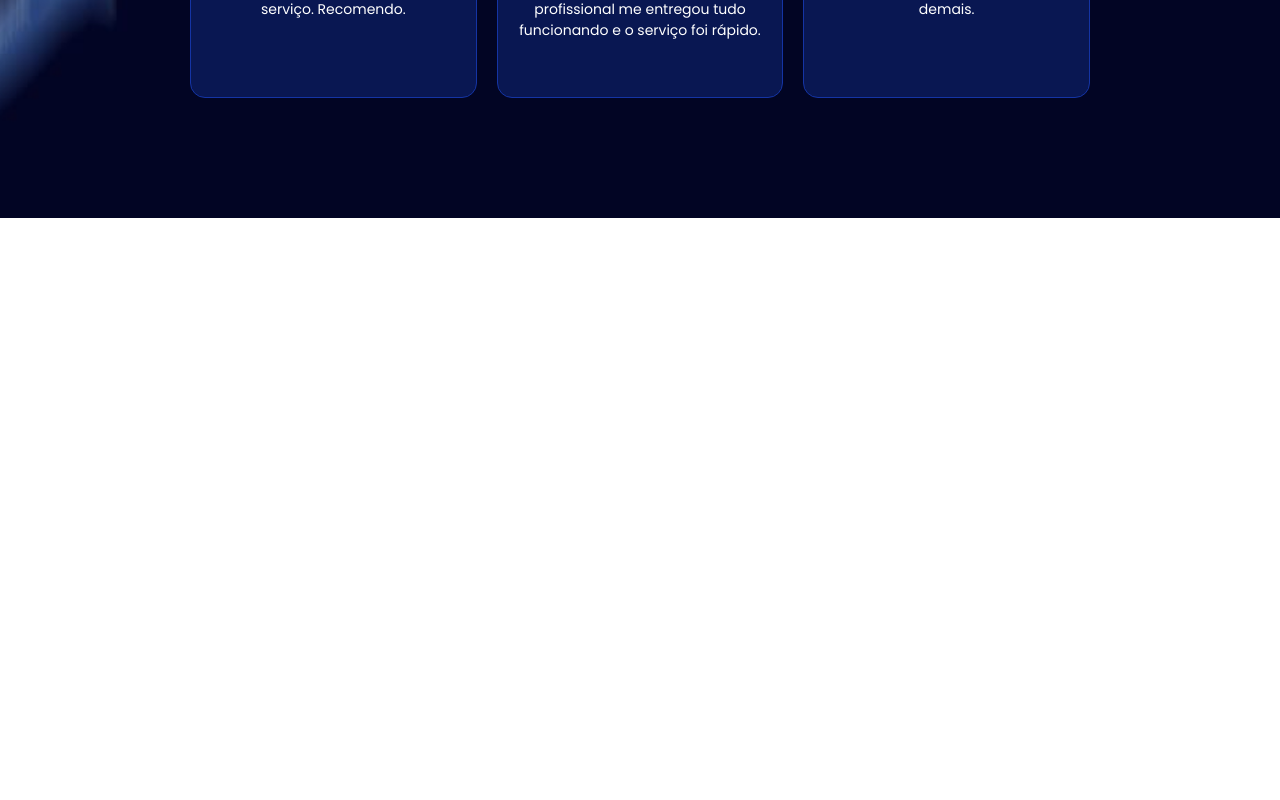
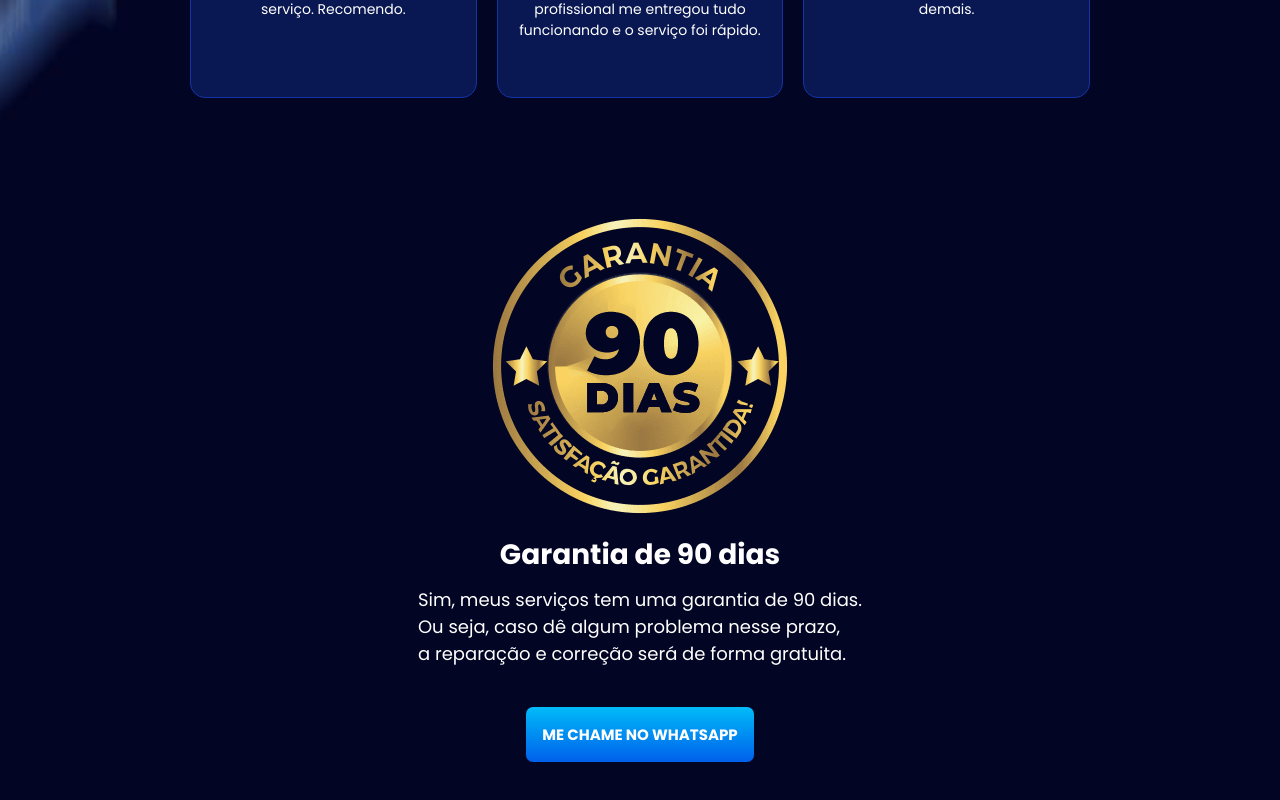
Before and after one commit to GustavoBento/projeto-eletricista, a React (Create React App) app: page / in a window 1280 px wide. Shown: the part 7100-7900 px from the top of the page. Before the commit the page ends 7318 px from the top, so only its background shows below. Built offline with nearby package versions, Linux system fonts and the light colour scheme.

Commit message:
Secao Garantia
comecei e finalizei a secao garantia responsivo

```diff
--- a/src/App.jsx
+++ b/src/App.jsx
@@ -5,6 +5,7 @@ import SecaoBlog from "./components/SecaoBlog/SecaoBlog";
 import SecaoCard from "./components/SecaoCard/SecaoCard";
 import SecaoClientes from "./components/SecaoClientes/SecaoClientes";
 import SecaoContato from "./components/SecaoContato/SecaoContato";
+import SecaoGarantia from "./components/SecaoGarantia/SecaoGarantia";
 import SecaoMaps from "./components/SecaoMaps/SecaoMaps";
 import SecaoResponsabilidade from "./components/SecaoResponsabilidade/SecaoResponsabilidade";
 import SecaoRisco from "./components/SecaoRisco/SecaoRisco";
@@ -23,6 +24,7 @@ export default function App() {
       <SecaoContato />
       <SecaoBlog />
       <SecaoClientes />
+      <SecaoGarantia />
     </div>
   )
 }
--- /dev/null
+++ b/src/components/SecaoGarantia/SecaoGarantia.css
@@ -0,0 +1,48 @@
+.secao-garantia {
+    background-color: #020524;
+    color: #fff;
+    display: flex;
+    justify-content: center;
+    align-items: center;
+    width: 100%;
+    padding: 0 20px 80px 20px;
+}
+
+.secao-garantia-container {
+    max-width: 900px;
+}
+
+.secao-garantia-container img {
+    display: block;
+    margin: 0 auto;
+}
+
+.secao-garantia-container h3 {
+    text-align: center;
+    font-size: 28px;
+    margin: 20px 0 10px 0;
+}
+
+.secao-garantia-container p {
+    font-size: 18px;
+    margin-bottom: 40px;
+}
+
+.secao-garantia-container .botao-wpp {
+    display: block;
+    margin: 0 auto;
+}
+
+@media screen and (max-width: 768px) {
+    .secao-garantia-container {
+        width: 300px;
+    }
+
+    .secao-garantia-container img {
+        width: 270px;
+    }
+
+    .secao-garantia-container p {
+        text-align: center;
+    }
+}
--- /dev/null
+++ b/src/components/SecaoGarantia/SecaoGarantia.jsx
@@ -0,0 +1,19 @@
+import "./SecaoGarantia.css";
+import imgGarantia from "../assets/garantia.png";
+import BotaoWhats from "../BotaoWhats/BotaoWhats";
+
+export default function SecaoGarantia() {
+  return (
+    <section className="secao-garantia">
+      <div className="secao-garantia-container">
+          <img src={imgGarantia} alt="um logo de uma garantia" />
+          <h3>Garantia de 90 dias</h3>
+          <p>
+            Sim, meus serviços tem uma garantia de 90 dias. <br /> Ou seja, caso dê algum
+            problema nesse prazo, <br /> a reparação e correção será de forma gratuita.
+          </p>
+          <BotaoWhats texto="me chame no whatsapp" />
+      </div>
+    </section>
+  );
+}
```
